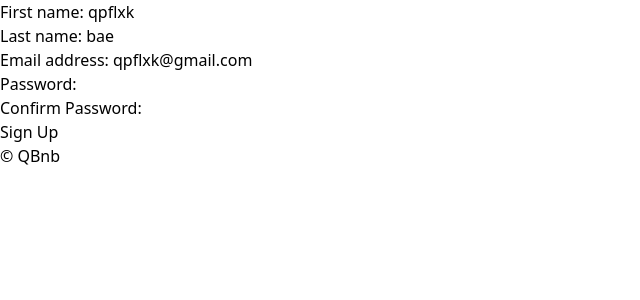
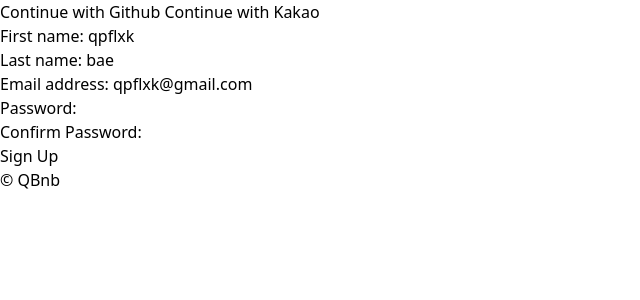
Before and after one commit to qpthedev/python-airbnb-clone, a Django app: page /users/signup/ in a window 1280 px wide. Shown: the part 96-396 px from the top of the page, without its empty margins (0-640 px from the left). Run offline with Django 3.2, Linux system fonts and the light colour scheme; style sheets or scripts are compiled from the project's sources.

Commit message:
github login

```diff
--- /dev/null
+++ b/templates/partials/social_login.html
@@ -0,0 +1,9 @@
+<div>
+    <a href="{% url "users:github-login" %}">
+        Continue with Github
+    </a>
+
+    <a href="#">
+        Continue with Kakao
+    </a>
+</div>
--- a/templates/users/login.html
+++ b/templates/users/login.html
@@ -10,6 +10,7 @@
 
 
 {%block content %}
+    {% include 'partials/social_login.html' %}
     <form method="POST" action="{% url "users:login" %}">
         {% csrf_token %}
         {{form.as_p}}
--- a/templates/users/signup.html
+++ b/templates/users/signup.html
@@ -5,6 +5,7 @@
 {% endblock page_title %}
 
 {%block content %}
+    {% include 'partials/social_login.html' %}
     <form method="POST" action="{% url "users:signup" %}">
         {% csrf_token %}
         {{form.as_p}}
--- a/users/models.py
+++ b/users/models.py
@@ -39,6 +39,16 @@ class User(AbstractUser):
         (CURRENCY_KRW, "KRW"),
     ]
 
+    LOGIN_EMAIL = "email"
+    LOGIN_GITHUB = "github"
+    LOGIN_KAKAO = "kakao"
+
+    LOGIN_CHOICES = [
+        (LOGIN_EMAIL, "Email"),
+        (LOGIN_GITHUB, "Github"),
+        (LOGIN_KAKAO, "Kakao"),
+    ]
+
     avatar = models.ImageField(upload_to="avatars", blank=True)
     gender = models.CharField(choices=GENDER_CHOICES, max_length=10, blank=True)
     bio = models.TextField(blank=True)
@@ -53,6 +63,9 @@ class User(AbstractUser):
 
     email_verified = models.BooleanField(default=False)
     email_secret = models.CharField(max_length=20, default="", blank=True)
+    login_method = models.CharField(
+        max_length=50, choices=LOGIN_CHOICES, default=LOGIN_EMAIL
+    )
 
     def verify_email(self):
         if self.email_verified is False:
--- a/users/urls.py
+++ b/users/urls.py
@@ -7,6 +7,8 @@ app_name = "users"
 urlpatterns = [
     path("", views.all_users, name="users"),
     path("login/", views.LoginView.as_view(), name="login"),
+    path("login/github", views.github_login, name="github-login"),
+    path("login/github/callback", views.github_callback, name="github-callback"),
     path("logout/", views.log_out, name="logout"),
     path("signup/", views.SignUpView.as_view(), name="signup"),
     path("update-profile/", views.UpdateProfileView.as_view(), name="update"),
--- a/users/views.py
+++ b/users/views.py
@@ -1,3 +1,5 @@
+import os
+import requests
 from django.http import request
 from django.views.generic import FormView, DetailView, UpdateView
 from django.contrib.auth.views import PasswordChangeView
@@ -110,3 +112,69 @@ def complete_verification(request, key):
         # TODO: Add error message
         pass
     return redirect(reverse("core:home"))
+
+
+def github_login(request):
+    client_id = os.environ.get("GH_ID")
+    redirect_uri = "http://127.0.0.1:8000/users/login/github/callback"
+    return redirect(
+        f"https://github.com/login/oauth/authorize?client_id={client_id}&redirect_uri={redirect_uri}&scope=read:user"
+    )
+
+
+class GithubException(Exception):
+    pass
+
+
+def github_callback(request):
+    try:
+        code = request.GET.get("code", None)
+        client_id = os.environ.get("GH_ID")
+        client_secret = os.environ.get("GH_SECRET")
+        if code is not None:
+            token_request = requests.post(
+                f"https://github.com/login/oauth/access_token?client_id={client_id}&client_secret={client_secret}&code={code}",
+                headers={"Accept": "application/json"},
+            )
+            token_json = token_request.json()
+            error = token_json.get("error", None)
+            if error is not None:
+                raise GithubException()
+            else:
+                access_token = token_json.get("access_token")
+                profile_request = requests.get(
+                    "https://api.github.com/user",
+                    headers={
+                        "Authorization": f"token {access_token}",
+                        "Accept": "application/json",
+                    },
+                )
+                profile_json = profile_request.json()
+                username = profile_json.get("login", None)
+                if username is not None:
+                    name = profile_json.get("name")
+                    email = profile_json.get("email")
+                    bio = profile_json.get("bio")
+                    try:
+                        user = models.User.objects.get(email=email)
+                        if user.login_method != models.User.LOGIN_GITHUB:
+                            raise GithubException()
+                    except models.User.DoesNotExist:
+                        user = models.User.objects.create(
+                            email=email,
+                            first_name=name,
+                            username=email,
+                            bio=bio,
+                            login_method=models.User.LOGIN_GITHUB,
+                        )
+                        user.set_unusable_password()
+                        user.save()
+                    login(request, user)
+                    return redirect(reverse("core:home"))
+                else:
+                    raise GithubException()
+        else:
+            raise GithubException()
+    except GithubException:
+        # TODO: send error message
+        return redirect(reverse("users/login"))
```
Also changed, not shown: users/admin.py (+7 -2 lines), users/migrations/0006_user_login_method.py (added), 2 other files.
